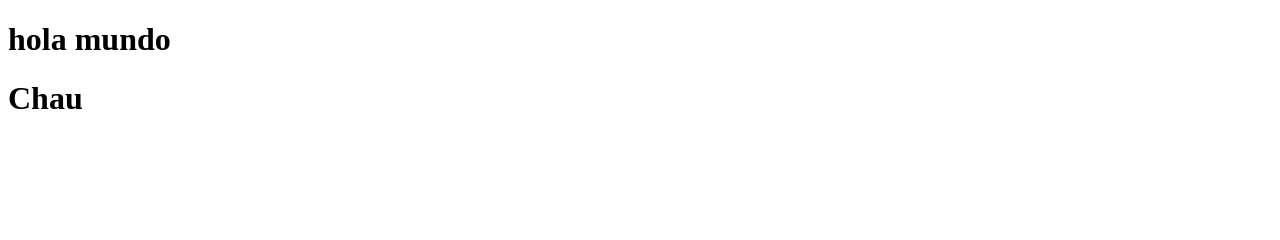
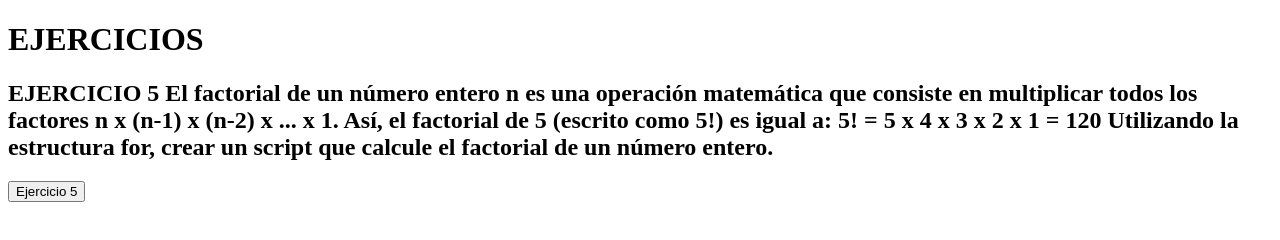
Before and after one commit to luciogayoso/jsEjemplos, a plain HTML site: page index.html in a window 1280 px wide. Drawn offline with Linux system fonts and the light colour scheme.

Commit message:
ejercicio 5

```diff
--- a/index.html
+++ b/index.html
@@ -6,8 +6,16 @@
     <title>Document</title>
 </head>
 <body>
-    <h1>hola mundo</h1>
+    <h1>EJERCICIOS</h1>
 
-    <h1>Chau</h1>
+    <h2>EJERCICIO 5
+        El factorial de un número entero n es una operación matemática que consiste en multiplicar
+        todos los factores n x (n-1) x (n-2) x ... x 1. Así, el factorial de 5 (escrito como 5!) es igual a:
+        5! = 5 x 4 x 3 x 2 x 1 = 120
+        Utilizando la estructura for, crear un script que calcule el factorial de un número entero.
+    </h2>
+
+    <button onclick="ejerciccio5()">Ejercicio 5</button>
+    <script src="index.js"></script>
 </body>
 </html>
```
